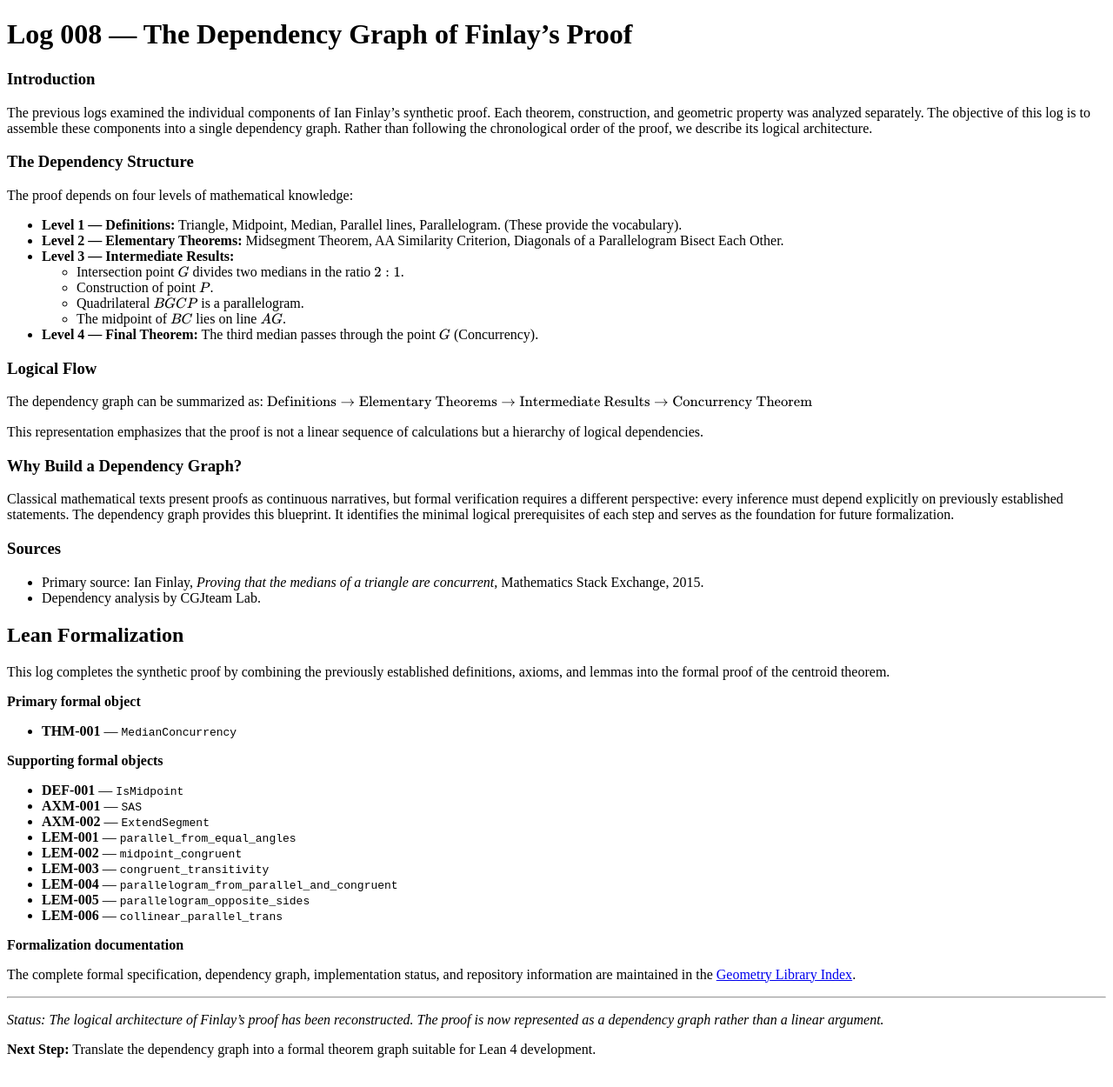
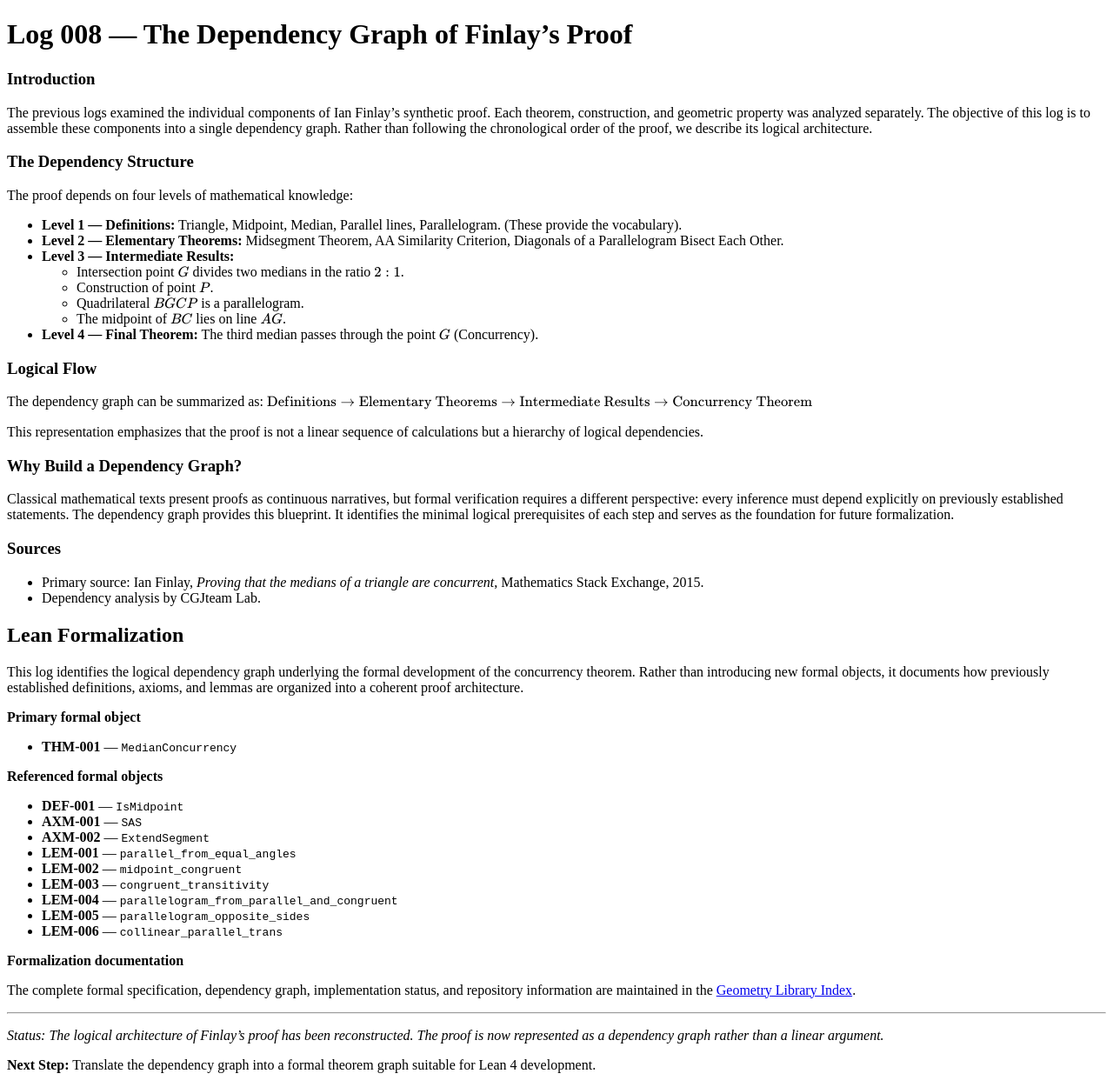
Before and after one commit to cgjteam/cgjteam.github.io, a Jekyll site: the page built from log-008.md, in a window 1280 px wide. Shown: the whole page at 87% size. Built offline with Jekyll 4.4.1, drawn with Linux system fonts in a browser that asks for light colours; our own code applies the rules of GitHub Pages for plain Markdown files.

Commit message:
Update log-008.md

```diff
--- a/log-008.md
+++ b/log-008.md
@@ -36,13 +36,13 @@ Classical mathematical texts present proofs as continuous narratives, but formal
 
 ## Lean Formalization
 
-This log completes the synthetic proof by combining the previously established definitions, axioms, and lemmas into the formal proof of the centroid theorem.
+This log identifies the logical dependency graph underlying the formal development of the concurrency theorem. Rather than introducing new formal objects, it documents how previously established definitions, axioms, and lemmas are organized into a coherent proof architecture.
 
 **Primary formal object**
 
 - **THM-001** — `MedianConcurrency`
 
-**Supporting formal objects**
+**Referenced formal objects**
 
 - **DEF-001** — `IsMidpoint`
 - **AXM-001** — `SAS`
```
